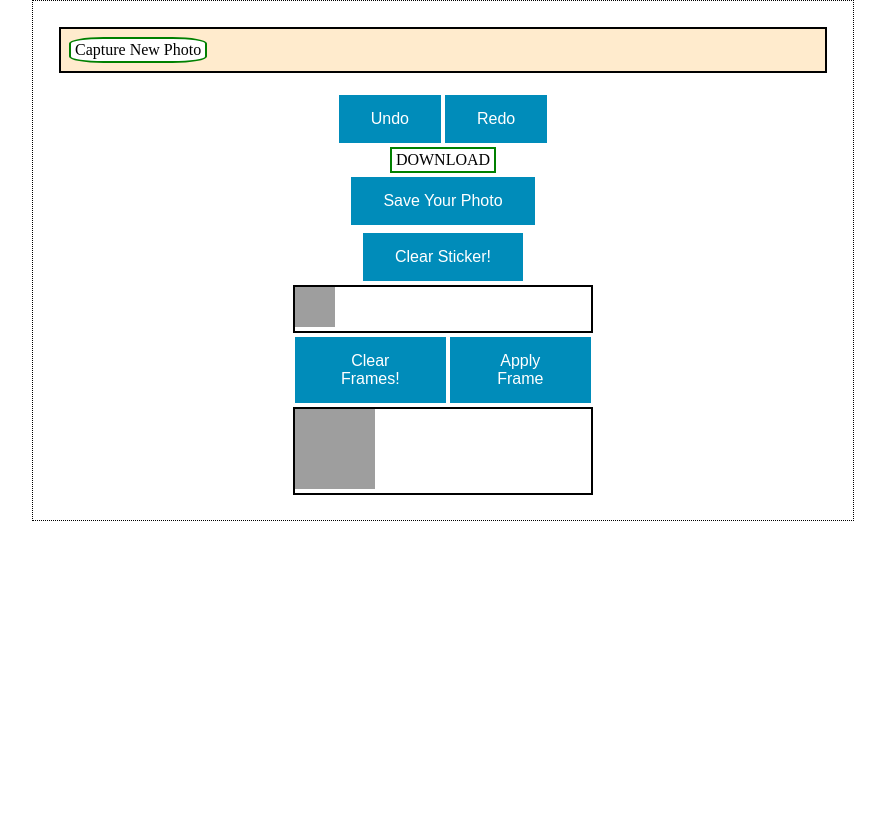
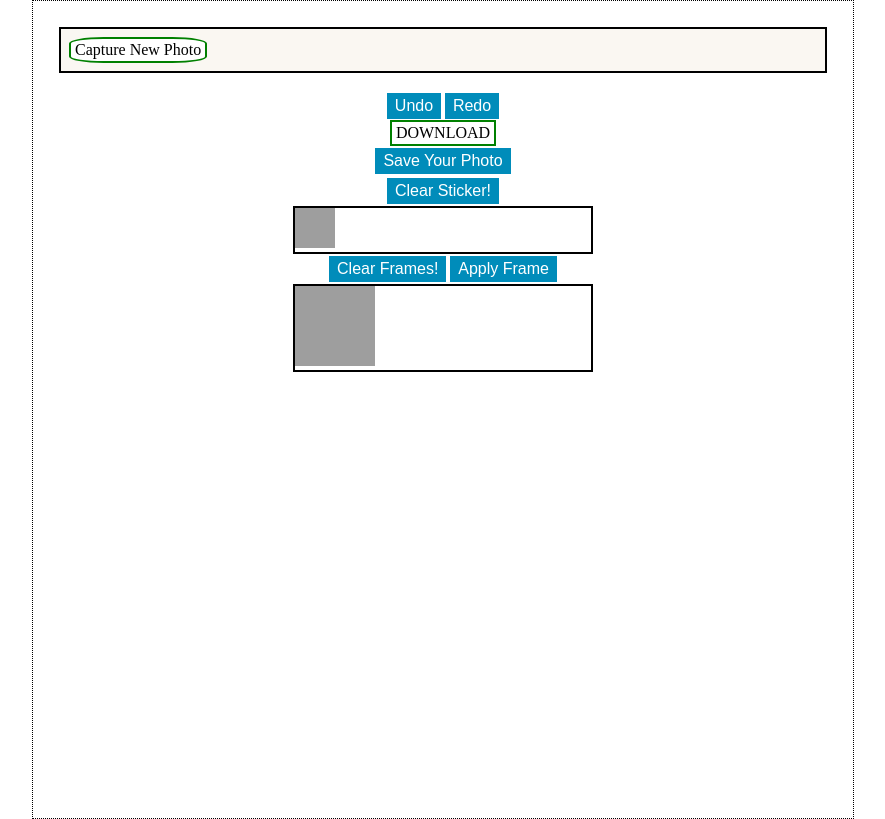
Before and after one commit to m-abdullah-nabeel/webcam-photo-gif-boomerang-capture-django-plain-javascript, a Django app: page /editor/1 in a window 1280 px wide. Shown: the whole page, without its empty margins (197-1082 px from the left). Before the commit the page ends 521 px from the top, so only its background shows below. Run offline with Django 3.2, Linux system fonts and the light colour scheme; tables that the repository leaves empty hold one stand-in row (values such as "Sample post"); grey boxes marked "Sample" are stand-in pictures; grey boxes are pictures that could not be loaded.

Commit message:
everything is working, but buttons overlapped, in next step cehck to see if instead of positioning visibilty works?

```diff
--- a/webcam/static/css/styles.css
+++ b/webcam/static/css/styles.css
@@ -1,17 +1,21 @@
 body, html{
     margin: 0;
     padding: 0;
-    height: 100%;
+    /* height: 100%; */
+    min-height: 100vh;
 }
 .container{
     border: 1px dotted black;
     margin: auto;
     width: 70%;
-    /* height: 100%; */
     padding: 2%;
+    min-height: 90vh;
+}
+.innerContainer{
+    min-height: 90vh;
 }
 .headnav{
-    background-color: blanchedalmond;
+    background-color: rgb(250, 247, 242);
     border: 2px solid black;
     padding: .5rem;
 }
@@ -47,23 +51,22 @@ a {
 }
 button, .button_input{
     background-color: #008CBA;
-    /* background-color: #4CAF50; Green */
     border: none;
     color: white;
-    padding: 15px 32px;
+    padding: .25rem .5rem;
     text-align: center;
     text-decoration: none;
     display: inline-block;
     font-size: 16px;
-    margin: 4px 2px;
+    margin: .12rem .12rem;
     cursor: pointer;
   }
 .buttons{
     border: 2px solid black;
-    background-color: burlywood;
-    /* width: auto; */
+    background-color: rgb(250, 247, 242);
     height: auto;
-    margin: 2rem;
+    margin: 1rem;
+    z-index: -1;
 }
 .flexrow{
     margin: auto;
@@ -73,9 +76,10 @@ button, .button_input{
 @media (min-width: 560px) {
     .container{
         max-width: 60vw;
+        min-height: 90vh;
     }
     .screen{
-        max-width: 40vw;
+        max-width: 80vw;
         position: relative;
     }
 }
--- a/webcam/views.py
+++ b/webcam/views.py
@@ -16,6 +16,10 @@ def capture(request):
             photo.save()
             id = photo.pk
             return redirect(show, id=id,)
+        else:
+            frames = Frame.objects.all()
+            context = {'frames': frames,}
+            return render(request,'capture.html', context)
     else:
         frames = Frame.objects.all()
         context = {'frames': frames,}
@@ -41,7 +45,6 @@ def editor(request, id):
             emojis = Emoji.objects.all()
             photo = Photo.objects.get(pk=id)
             context = {'photo': photo, 'emojis': emojis, 'frames': frames}
-            messages.add_message(request, messages.INFO, '{0} logged out.'.format(request.user))
             return render(request,'editor.html', context)
     else:
         frames = Frame.objects.all()
```
